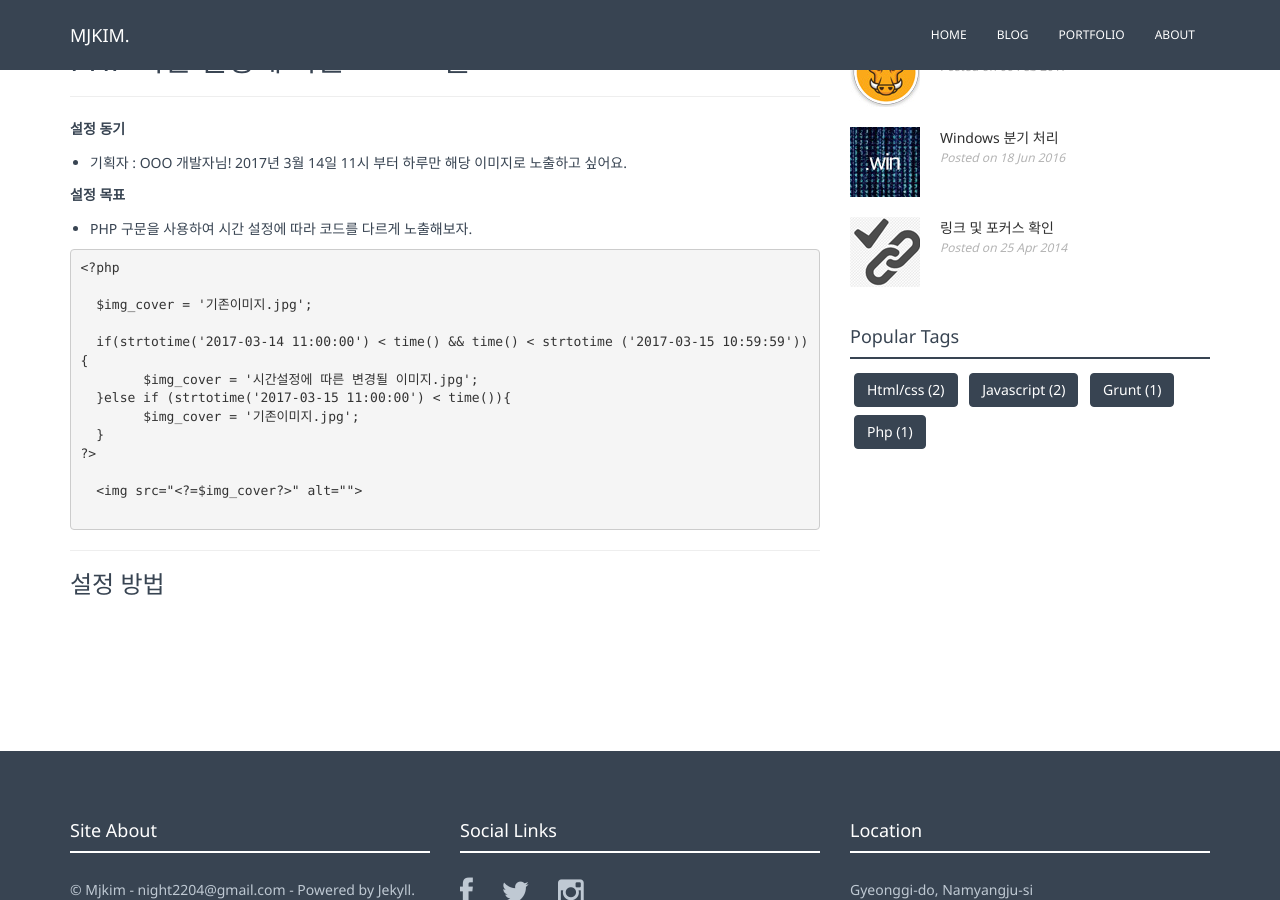
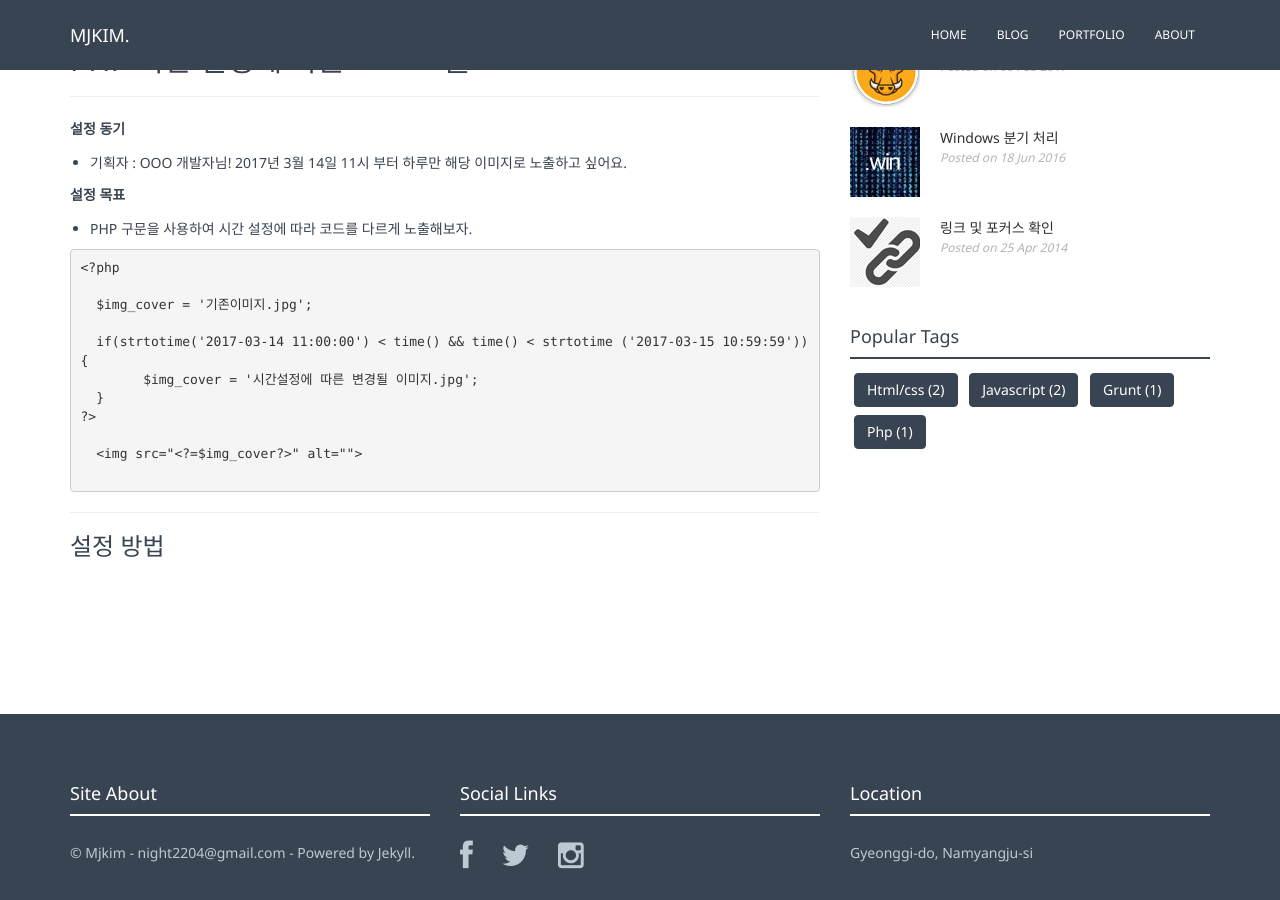
Before and after one commit to kimmyungjoong/github.io, a Jekyll site: the page built from _posts/blog/2017-03-13-php-time.markdown, in a window 1280 px wide and 900 px high, scrolled down 673 px. Built offline with Jekyll 4.4.1, drawn with Linux system fonts in a browser that asks for light colours; nearby versions of some CDN libraries; comment, search, counter and statistics services are not loaded.

Commit message:
php post fix

```diff
--- a/_posts/blog/2017-03-13-php-time.markdown
+++ b/_posts/blog/2017-03-13-php-time.markdown
@@ -29,8 +29,6 @@ thumb: thumb04.jpg
 
   if(strtotime('2017-03-14 11:00:00') < time() && time() < strtotime ('2017-03-15 10:59:59')){
   	$img_cover = '시간설정에 따른 변경될 이미지.jpg';
-  }else if (strtotime('2017-03-15 11:00:00') < time()){
-  	$img_cover = '기존이미지.jpg';
   }
 ?>
 
```
